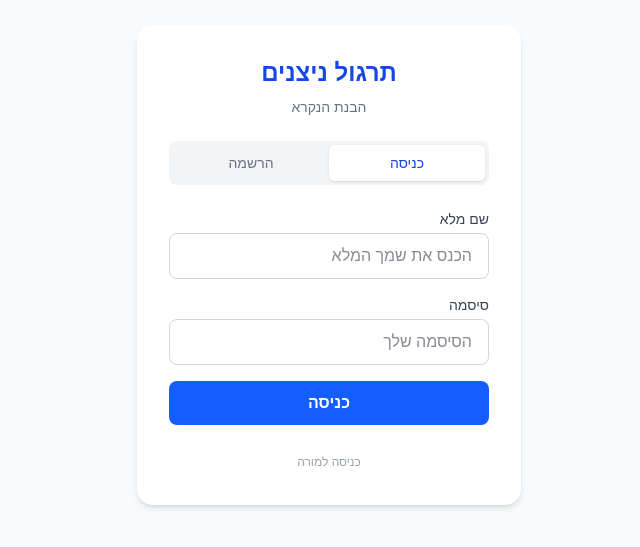
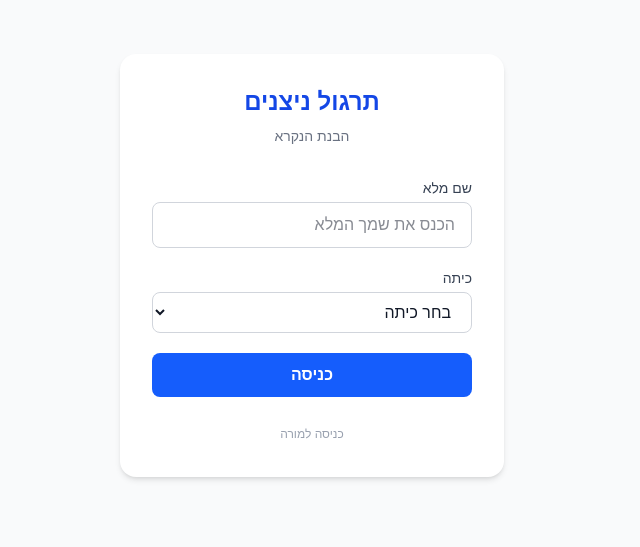
Before and after one commit to tauga-ai/hebrew-course-tauga, a Next.js app: page /student in a window 1280 px wide. Shown: the part 135-682 px from the top of the page, without its empty margins (409-1049 px from the left). Built offline with nearby package versions, Linux system fonts and the light colour scheme.

Commit message:
Revert "Add student authentication with password registration"
This reverts commit 24f3c91ff02ddbf54427b70bee5fb67daf2ab3e9.

```diff
--- a/src/app/api/student/route.ts
+++ b/src/app/api/student/route.ts
@@ -1,80 +1,38 @@
 import { NextRequest, NextResponse } from 'next/server'
 import { createServiceClient } from '@/lib/supabase'
-import { hashPassword, verifyPassword } from '@/lib/password'
 
 export async function POST(req: NextRequest) {
-  const body = await req.json()
-  const { action, full_name, password, email, class_id } = body
+  const { full_name, class_id } = await req.json()
 
-  if (!full_name || !password) {
-    return NextResponse.json({ error: 'שם וסיסמה נדרשים' }, { status: 400 })
+  if (!full_name || !class_id) {
+    return NextResponse.json({ error: 'שדות חסרים' }, { status: 400 })
   }
 
   const db = createServiceClient()
-  const trimmedName = full_name.trim()
 
-  if (action === 'register') {
-    if (!class_id) return NextResponse.json({ error: 'יש לבחור כיתה' }, { status: 400 })
-
+  // Check if class exists
   const { data: cls } = await db.from('classes').select('id, name').eq('id', class_id).single()
   if (!cls) return NextResponse.json({ error: 'כיתה לא נמצאה' }, { status: 404 })
 
-    // Check if a student with this name already exists in this class
+  // Find or create student
   const { data: existing } = await db
     .from('students')
-      .select('id, password_hash')
-      .eq('full_name', trimmedName)
+    .select('*')
+    .eq('full_name', full_name)
     .eq('class_id', class_id)
     .maybeSingle()
 
-    if (existing?.password_hash) {
-      return NextResponse.json({ error: 'תלמיד עם שם זה כבר רשום. אנא התחבר.' }, { status: 409 })
-    }
-
-    const password_hash = hashPassword(password)
-
   if (existing) {
-      // Existing student without password — set password and email now
-      const { data: updated, error } = await db
-        .from('students')
-        .update({ password_hash, email: email?.trim() || null })
-        .eq('id', existing.id)
-        .select()
-        .single()
-      if (error) return NextResponse.json({ error: error.message }, { status: 500 })
-      return NextResponse.json({ student: updated, class_name: cls.name })
+    return NextResponse.json({ student: existing, class_name: cls.name })
   }
 
   const { data: newStudent, error } = await db
     .from('students')
-      .insert({ full_name: trimmedName, class_id, password_hash, email: email?.trim() || null })
+    .insert({ full_name, class_id })
     .select()
     .single()
+
   if (error) return NextResponse.json({ error: error.message }, { status: 500 })
+
   return NextResponse.json({ student: newStudent, class_name: cls.name })
 }
-
-  // action === 'login' (or default)
-  const { data: student } = await db
-    .from('students')
-    .select('id, full_name, class_id, password_hash')
-    .eq('full_name', trimmedName)
-    .maybeSingle()
-
-  if (!student) {
-    return NextResponse.json({ error: 'תלמיד לא נמצא. אנא הירשם תחילה.' }, { status: 404 })
-  }
-  if (!student.password_hash) {
-    return NextResponse.json({ error: 'עליך להירשם תחילה כדי להגדיר סיסמה.' }, { status: 401 })
-  }
-  if (!verifyPassword(password, student.password_hash)) {
-    return NextResponse.json({ error: 'סיסמה שגויה' }, { status: 401 })
-  }
-
-  const { data: cls } = await db.from('classes').select('name').eq('id', student.class_id).single()
-
-  return NextResponse.json({
-    student: { id: student.id, full_name: student.full_name, class_id: student.class_id },
-    class_name: cls?.name || '',
-  })
-}
--- a/src/app/student/page.tsx
+++ b/src/app/student/page.tsx
@@ -3,43 +3,24 @@
 import { useState } from 'react'
 import { useRouter } from 'next/navigation'
 
-type Mode = 'login' | 'register'
-
 export default function StudentEntry() {
   const router = useRouter()
-  const [mode, setMode] = useState<Mode>('login')
   const [fullName, setFullName] = useState('')
-  const [password, setPassword] = useState('')
-  const [email, setEmail] = useState('')
   const [classId, setClassId] = useState('')
   const [loading, setLoading] = useState(false)
   const [error, setError] = useState('')
 
   async function handleSubmit(e: React.FormEvent) {
     e.preventDefault()
-    if (!fullName.trim() || !password) return
-    if (mode === 'register' && !classId) {
-      setError('יש לבחור כיתה')
-      return
-    }
+    if (!fullName.trim() || !classId) return
     setLoading(true)
     setError('')
 
     try {
-      const body: Record<string, unknown> = {
-        action: mode,
-        full_name: fullName.trim(),
-        password,
-      }
-      if (mode === 'register') {
-        body.email = email.trim()
-        body.class_id = parseInt(classId)
-      }
-
       const res = await fetch('/api/student', {
         method: 'POST',
         headers: { 'Content-Type': 'application/json' },
-        body: JSON.stringify(body),
+        body: JSON.stringify({ full_name: fullName.trim(), class_id: parseInt(classId) }),
       })
       const data = await res.json()
       if (!res.ok) throw new Error(data.error || 'שגיאה')
@@ -52,7 +33,7 @@ export default function StudentEntry() {
       }))
       router.push('/menu')
     } catch (err: unknown) {
-      setError(err instanceof Error ? err.message : 'שגיאה')
+      setError(err instanceof Error ? err.message : 'שגיאה בהתחברות')
     } finally {
       setLoading(false)
     }
@@ -62,25 +43,9 @@ export default function StudentEntry() {
     <div className="min-h-screen flex items-center justify-center p-4">
       <div className="bg-white rounded-2xl shadow-md w-full max-w-sm p-8">
         <h1 className="text-2xl font-bold text-center text-blue-700 mb-2">תרגול ניצנים</h1>
-        <p className="text-center text-gray-500 mb-6 text-sm">הבנת הנקרא</p>
+        <p className="text-center text-gray-500 mb-8 text-sm">הבנת הנקרא</p>
 
-        {/* Tabs */}
-        <div className="flex bg-gray-100 rounded-lg p-1 mb-6">
-          <button type="button" onClick={() => { setMode('login'); setError('') }}
-            className={`flex-1 py-2 rounded-md text-sm font-medium transition ${
-              mode === 'login' ? 'bg-white shadow text-blue-700' : 'text-gray-500'
-            }`}>
-            כניסה
-          </button>
-          <button type="button" onClick={() => { setMode('register'); setError('') }}
-            className={`flex-1 py-2 rounded-md text-sm font-medium transition ${
-              mode === 'register' ? 'bg-white shadow text-blue-700' : 'text-gray-500'
-            }`}>
-            הרשמה
-          </button>
-        </div>
-
-        <form onSubmit={handleSubmit} className="space-y-4">
+        <form onSubmit={handleSubmit} className="space-y-5">
           <div>
             <label className="block text-sm font-medium text-gray-700 mb-1">שם מלא</label>
             <input
@@ -89,33 +54,6 @@ export default function StudentEntry() {
               onChange={e => setFullName(e.target.value)}
               className="w-full border border-gray-300 rounded-lg px-4 py-2.5 text-right focus:outline-none focus:ring-2 focus:ring-blue-500"
               placeholder="הכנס את שמך המלא"
-              required
-            />
-          </div>
-
-          <div>
-            <label className="block text-sm font-medium text-gray-700 mb-1">סיסמה</label>
-            <input
-              type="password"
-              value={password}
-              onChange={e => setPassword(e.target.value)}
-              className="w-full border border-gray-300 rounded-lg px-4 py-2.5 text-right focus:outline-none focus:ring-2 focus:ring-blue-500"
-              placeholder={mode === 'register' ? 'בחר סיסמה' : 'הסיסמה שלך'}
-              required
-              minLength={mode === 'register' ? 4 : undefined}
-            />
-          </div>
-
-          {mode === 'register' && (
-            <>
-              <div>
-                <label className="block text-sm font-medium text-gray-700 mb-1">אימייל</label>
-                <input
-                  type="email"
-                  value={email}
-                  onChange={e => setEmail(e.target.value)}
-                  className="w-full border border-gray-300 rounded-lg px-4 py-2.5 text-right focus:outline-none focus:ring-2 focus:ring-blue-500"
-                  placeholder="example@gmail.com"
               required
             />
           </div>
@@ -133,8 +71,6 @@ export default function StudentEntry() {
               <option value="2">כיתה 2</option>
             </select>
           </div>
-            </>
-          )}
 
           {error && <p className="text-red-500 text-sm text-center">{error}</p>}
 
@@ -143,7 +79,7 @@ export default function StudentEntry() {
             disabled={loading}
             className="w-full bg-blue-600 text-white font-semibold py-2.5 rounded-lg hover:bg-blue-700 transition disabled:opacity-50"
           >
-            {loading ? 'טוען...' : mode === 'login' ? 'כניסה' : 'הרשמה'}
+            {loading ? 'טוען...' : 'כניסה'}
           </button>
         </form>
 
--- a/src/lib/password.ts
+++ /dev/null
@@ -1,18 +0,0 @@
-import { scryptSync, randomBytes, timingSafeEqual } from 'node:crypto'
-
-export function hashPassword(password: string): string {
-  const salt = randomBytes(16).toString('hex')
-  const hash = scryptSync(password, salt, 64).toString('hex')
-  return `${salt}:${hash}`
-}
-
-export function verifyPassword(password: string, stored: string): boolean {
-  try {
-    const [salt, originalHash] = stored.split(':')
-    if (!salt || !originalHash) return false
-    const hash = scryptSync(password, salt, 64).toString('hex')
-    return timingSafeEqual(Buffer.from(hash, 'hex'), Buffer.from(originalHash, 'hex'))
-  } catch {
-    return false
-  }
-}
```
Also changed, not shown: 1 other file (tests, documents, lock files or other folders). Lines whose indentation alone changed are shown as unchanged.
